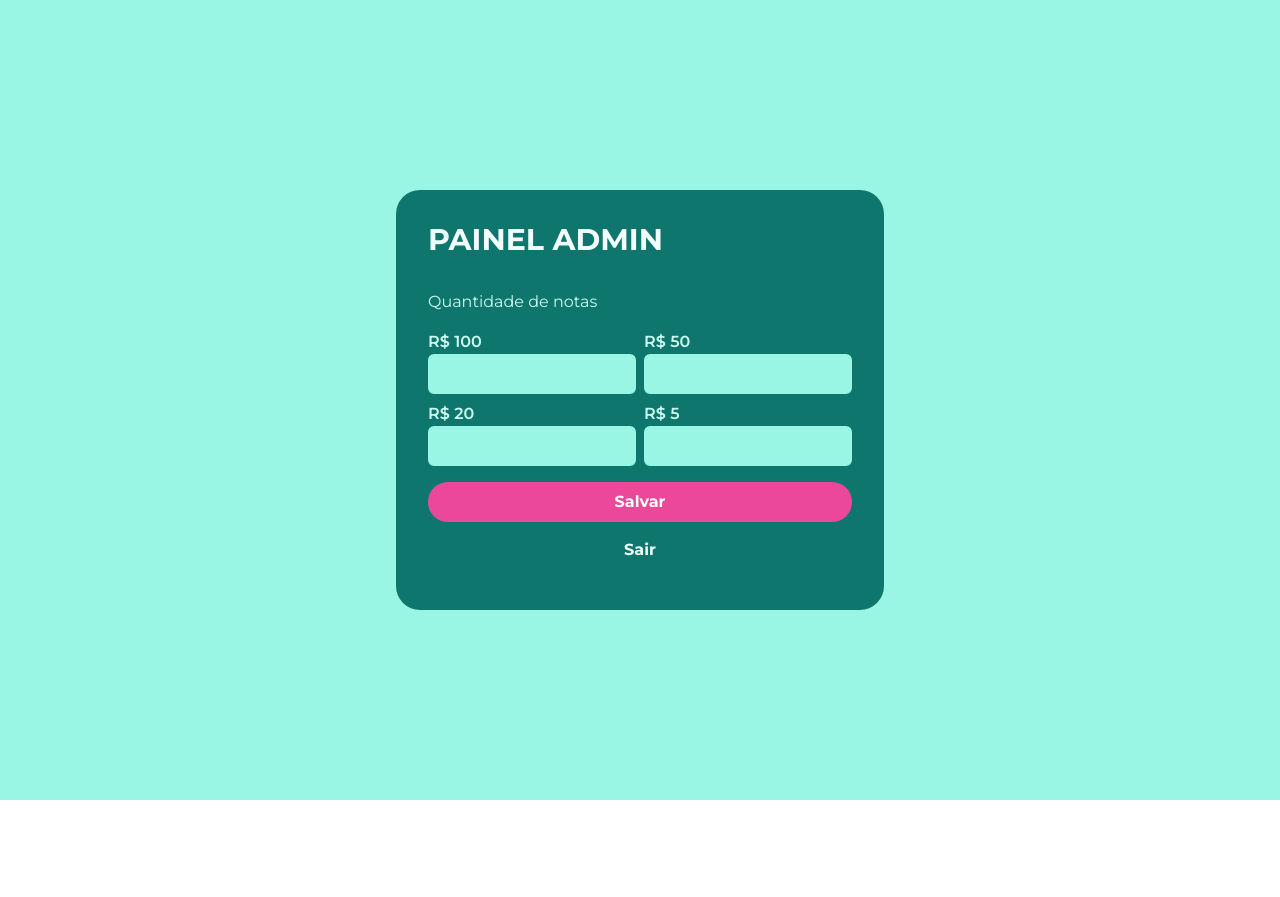
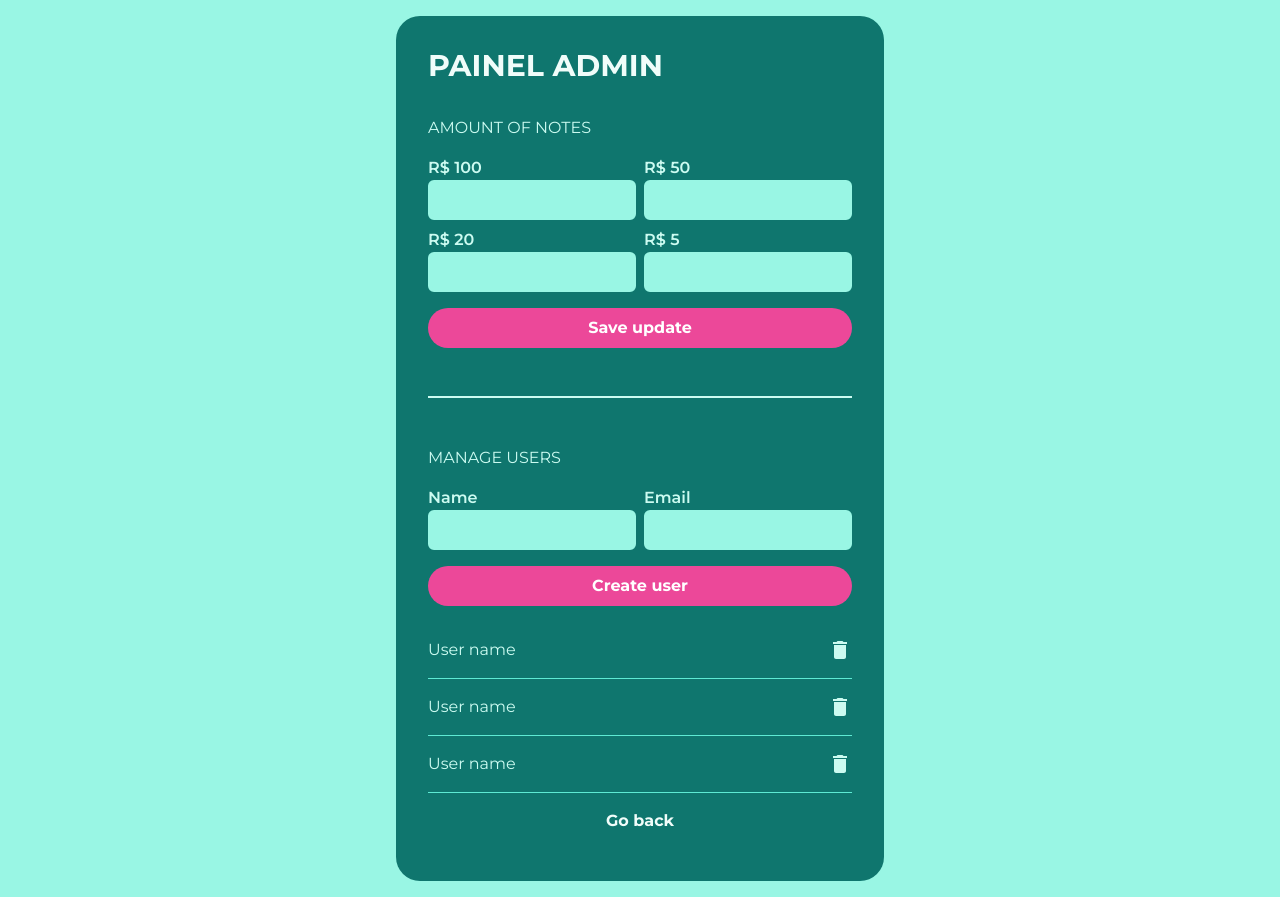
Before and after one commit to johnvilela/gsw-challenge, a Next.js app in the folder client/: page /admin in a window 1280 px wide. Before the commit the page ends 800 px from the top, so only its background shows below. Built offline with nearby package versions, Linux system fonts and the light colour scheme.

Commit message:
feat(client): improving admin page with user listing

```diff
--- a/client/src/app/admin/page.tsx
+++ b/client/src/app/admin/page.tsx
@@ -1,6 +1,7 @@
 import { Button } from "@/components/inputs/Button";
 import { Textfield } from "@/components/inputs/Textfield";
 import Link from "next/link";
+import { MdDelete } from "react-icons/md";
 
 export default function AdminPage() {
 
@@ -12,7 +13,7 @@ export default function AdminPage() {
             Painel ADMIN
           </strong>
         </h1>
-        <h2 className="text-teal-100 mb-4">Quantidade de notas</h2>
+        <h2 className="text-teal-100 mb-4 uppercase">Amount of notes</h2>
         <form className="grid gap-2 grid-cols-2 grid-rows-2">
           <Textfield label="R$ 100" />
           <Textfield label="R$ 50" />
@@ -20,12 +21,48 @@ export default function AdminPage() {
           <Textfield label="R$ 5" />
           <div className="col-span-2 mt-2">
             <Button>
-              Salvar
+              Save update
             </Button>
           </div>
         </form>
+
+        <div className="w-full border-b-2 border-teal-100 my-12" />
+
+        <h2 className="text-teal-100 mb-4 uppercase">Manage users</h2>
+
+        <form className="grid gap-2 grid-cols-2 grid-rows-2">
+          <Textfield label="Name" />
+          <Textfield label="Email" />
+          <div className="col-span-2 mt-2">
+            <Button>
+              Create user
+            </Button>
+          </div>
+        </form>
+
+        <ul>
+          <li className="py-4 border-b border-teal-300 flex justify-between items-center text-teal-100">
+            <p>User name</p>
+            <button type='button'>
+              <MdDelete size='1.5rem' />
+            </button>
+          </li>
+          <li className="py-4 border-b border-teal-300 flex justify-between items-center text-teal-100">
+            <p>User name</p>
+            <button type='button'>
+              <MdDelete size='1.5rem' />
+            </button>
+          </li>
+          <li className="py-4 border-b border-teal-300 flex justify-between items-center text-teal-100">
+            <p>User name</p>
+            <button type='button'>
+              <MdDelete size='1.5rem' />
+            </button>
+          </li>
+        </ul>
+
         <Link href='/' className="flex justify-center items-center w-full p-4 font-bold text-teal-50">
-          Sair
+          Go back
         </Link>
       </div>
     </main>
```
